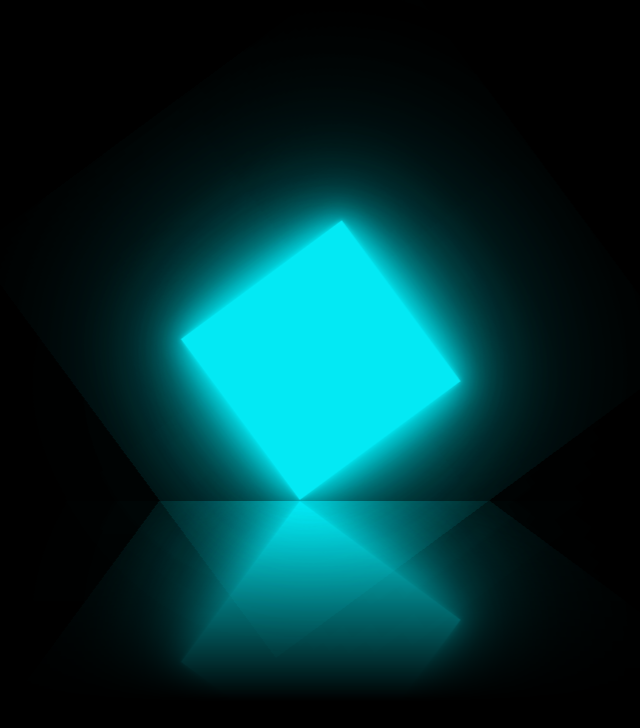
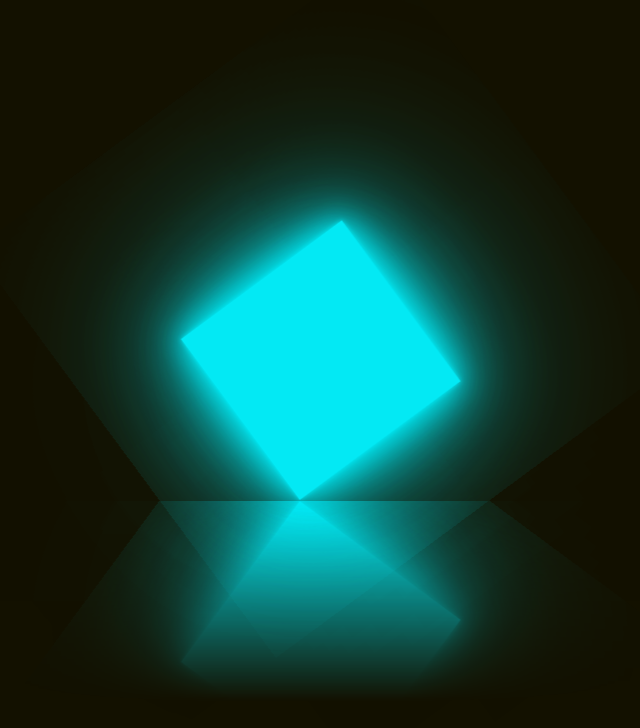
Before and after one commit to brcd7735/cube, a plain HTML site: page index.html in a window 1280 px wide. Shown: the whole page, without its empty margins (394-1034 px from the left). Drawn offline with Linux system fonts and the light colour scheme.

Commit message:
update background color
change color

```diff
--- a/style.css
+++ b/style.css
@@ -9,7 +9,7 @@ body {
     justify-content: center;
     align-items: center;
     min-height: 100vh;
-    background: #000;
+    background: #131100;
     overflow: hidden;
 }
 
```
